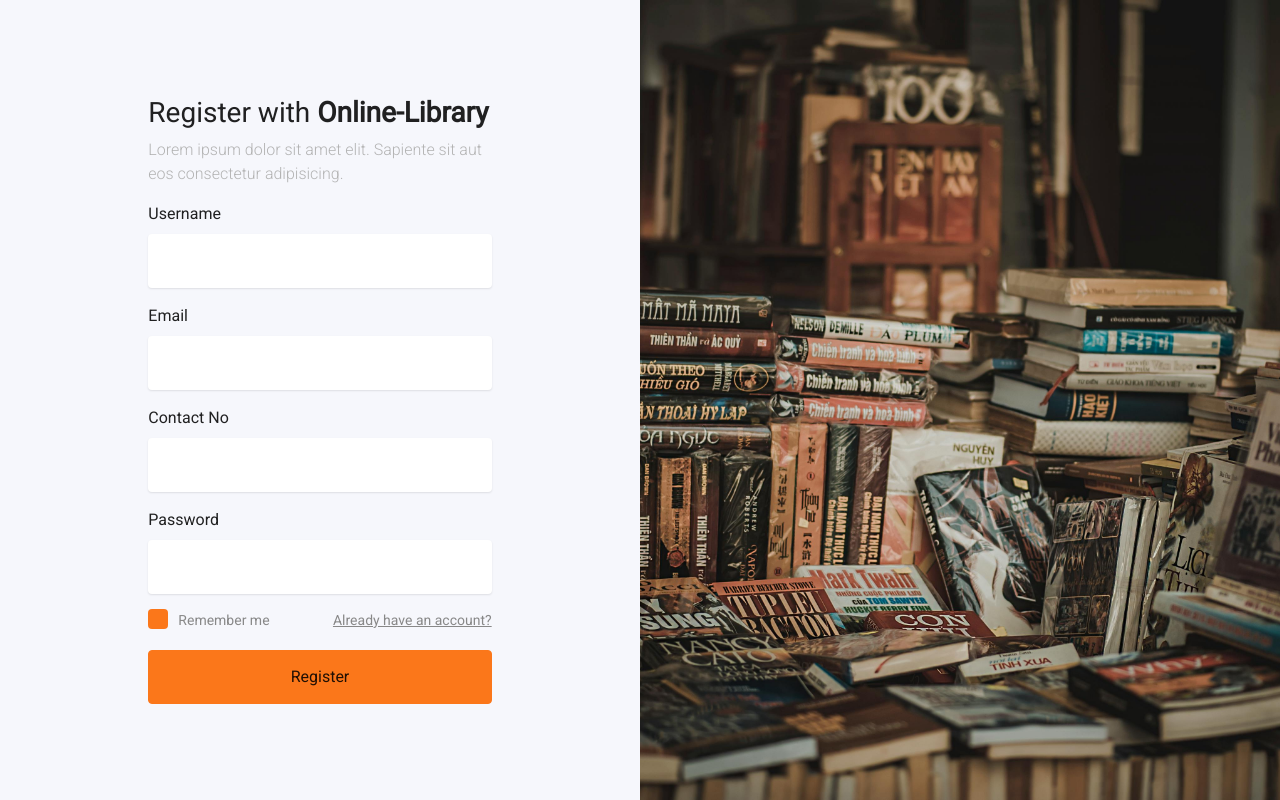
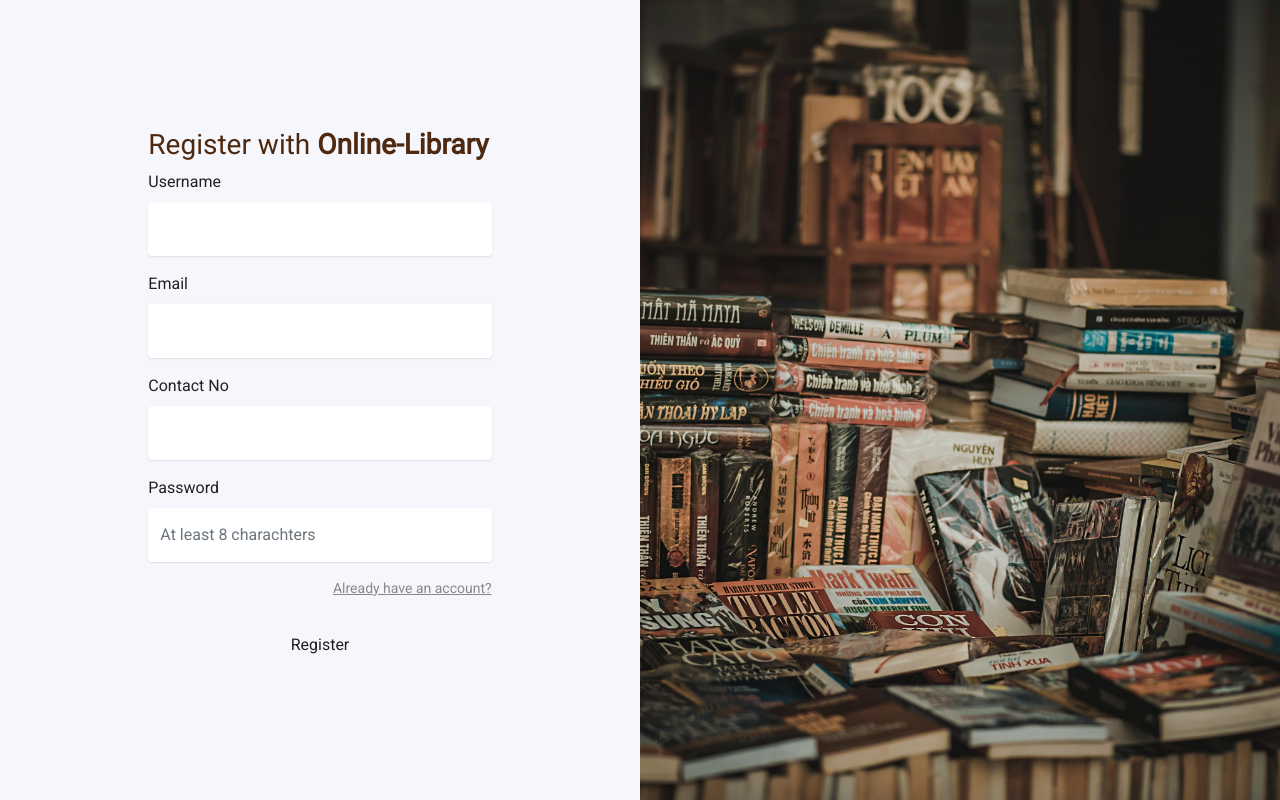
Before and after one commit to sathsaraaluthge2001/online-library, a Vue app in the folder frontend/: page /register in a window 1280 px wide. Built offline with nearby package versions, Linux system fonts and the light colour scheme.

Commit message:
doing some interface changes

```diff
--- a/frontend/index.html
+++ b/frontend/index.html
@@ -6,7 +6,7 @@
   <link rel="icon" href="/favicon.ico" />
   <meta name="viewport" content="width=device-width, initial-scale=1.0" />
   <link rel="stylesheet" href="https://cdn.jsdelivr.net/npm/bootstrap@4.0.0/dist/css/bootstrap.min.css" integrity="sha384-Gn5384xqQ1aoWXA+058RXPxPg6fy4IWvTNh0E263XmFcJlSAwiGgFAW/dAiS6JXm" crossorigin="anonymous">
-  <title>Welcome to Vuetify 3</title>
+  <title>Online-Library</title>
   <link href="https://fonts.googleapis.com/css?family=Roboto:300,400&display=swap" rel="stylesheet">
 
   <link rel="stylesheet" href="src/css/style.css">
@@ -19,7 +19,7 @@
   <!-- Style -->
   <link rel="stylesheet" href="src/css/bootstrap.min.css">
 
-  <link rel="stylesheet" href="src/css/userprofile.css">
+
 </head>
 
 <body>
--- a/frontend/src/components/HomePage.vue
+++ b/frontend/src/components/HomePage.vue
@@ -5,7 +5,7 @@
       <h2 class="text-center mb-4" style="color: white;">Available Books</h2>
       <div class="input-group mb-4">
         <div class="input-group-prepend">
-          <button class="btn btn-outline-secondary dropdown-toggle" type="button" id="dropdownMenuButton" data-toggle="dropdown" aria-haspopup="true" aria-expanded="false">
+          <button class="btn dropdown-toggle drp " type="button" id="dropdownMenuButton" data-toggle="dropdown" aria-haspopup="true" aria-expanded="false">
             Search By
           </button>
           <div class="dropdown-menu" aria-labelledby="dropdownMenuButton">
@@ -29,19 +29,19 @@
         <table class="table " style="color: whitesmoke;">
           <thead>
             <tr>
-              <th scope="col" class="bg-transparent">Book ID</th>
-              <th scope="col" class="bg-transparent">Title</th>
-              <th scope="col" class="bg-transparent">Description</th>
-              <th scope="col" class="bg-transparent">Type</th>
-              <th scope="col" class="bg-transparent">Price</th>
-              <th scope="col" class="bg-transparent">Action</th>
+              <th scope="col" class="ths">Book ID</th>
+              <th scope="col" class="ths">Title</th>
+              <th scope="col" class="ths">Description</th>
+              <th scope="col" class="ths">Type</th>
+              <th scope="col" class="ths">Price</th>
+              <th scope="col" class="ths">Action</th>
             </tr>
           </thead>
           <tbody>
             <tr v-if="books.length === 0">
               <td colspan="6" class="text-center">No books found.</td>
             </tr>
-            <tr class=".bg-transparent-white" v-else v-for="book in books" :key="book.bookid">
+            <tr class="blur-container" v-else v-for="book in books" :key="book.bookid">
               <th scope="row" class="bg-transparent">{{ book.bookid }}</th>
               <td>{{ book.title }}</td>
               <td>{{ book.description }}</td>
@@ -205,11 +205,24 @@ export default {
 }
 
 .btn-success {
-  background-color: #28a745;
-  border-color: #28a745;
+  background-color: #4e290f;
+  border-color: #fafafa;
 }
 
 .alert {
   margin-top: 20px;
 }
+
+.blur-container {
+            backdrop-filter: blur(3px);
+            background-color: rgba(36, 29, 29, 0.247);
+            padding: 20px;
+}
+
+.ths {
+  background-color: rgba(0, 0, 0, 0.2);
+  color: #2c2c2c;  }
+  .drp {
+  background-color: rgba(180, 157, 157, 0.9);
+  color: #fcfcfc;  }
 </style>
--- a/frontend/src/components/LoginPage.vue
+++ b/frontend/src/components/LoginPage.vue
@@ -5,16 +5,15 @@
       <div class="container">
         <div class="row align-items-center justify-content-center">
           <div class="col-md-7">
-            <h3>Login to <strong>Online-Library</strong></h3>
-            <p class="mb-4">Lorem ipsum dolor sit amet elit. Sapiente sit aut eos consectetur adipisicing.</p>
+            <h3 class="fontcolor">Login to <strong>Online-Library</strong></h3>
             <form @submit.prevent="login">
               <div class="form-group first">
                 <label for="username">Email</label>
-                <input type="text" class="form-control" placeholder="your-email@gmail.com" v-model="email" id="username">
+                <input type="text" class="form-control"  v-model="email" id="username" required>
               </div>
               <div class="form-group last mb-3">
                 <label for="password">Password</label>
-                <input type="password" class="form-control" placeholder="Your Password" v-model="password" id="password">
+                <input type="password" class="form-control"  v-model="password" id="password" required>
               </div>
               <div class="d-flex mb-5 align-items-center">
                 <label class="control control--checkbox mb-0">
@@ -24,7 +23,7 @@
                 </label>
                 <span class="ml-auto"><a href="/register" class="forgot-pass">Do not have account?</a></span>
               </div>
-              <input type="submit" value="Log In" class="btn btn-block btn-primary">
+              <input type="submit" value="Log In" class="btn btn-block btn-dark-brown">
             </form>
           </div>
         </div>
@@ -83,3 +82,20 @@ export default {
   }
 };
 </script>
+
+<style>
+        .btn-dark-brown {
+            background-color: #4e290f;
+            border-color: #4e290f;
+            color: white;
+            font-weight: 800;
+        }
+        .btn-dark-brown:hover {
+            background-color: #A0522D;
+            border-color: #A0522D;
+        }
+
+        .fontcolor{
+          color: #4e290f;
+        }
+ </style>
--- a/frontend/src/components/NavBar.vue
+++ b/frontend/src/components/NavBar.vue
@@ -1,14 +1,14 @@
 <template>
     <nav class="navbar navbar-expand-lg navbar-light bg-light">
     <div class="container-fluid">
-        <a class="navbar-brand" style="color: #28a745; font-weight: 1000;" href="#">Online-Library</a>
+        <a class="navbar-brand" style="color: #4e290f; font-weight: 1000;" href="#">Online-Library</a>
         <button class="navbar-toggler" type="button" data-bs-toggle="collapse" data-bs-target="#navbarNav" aria-controls="navbarNav" aria-expanded="false" aria-label="Toggle navigation">
             <span class="navbar-toggler-icon"></span>
         </button>
         <div class="collapse navbar-collapse" id="navbarNav">
             <ul class="navbar-nav ms-auto">
                 <li class="nav-item">
-                    <a class="nav-link" href="/home" style="color: #28a745; font-weight: 1000;">Book Store</a>
+                    <a class="nav-link" href="/home" style="color: #4e290f; font-weight: 1000;">Book Store</a>
                 </li>
                 <li class="nav-item">
                     <a class="nav-link" href="/userpro"><img src="https://st3.depositphotos.com/15648834/17930/v/600/depositphotos_179308454-stock-illustration-unknown-person-silhouette-glasses-profile.jpg" alt="Profile" class="rounded-circle" width="30" height="30"></a>
--- a/frontend/src/components/RegisterPage.vue
+++ b/frontend/src/components/RegisterPage.vue
@@ -5,8 +5,7 @@
             <div class="container">
                 <div class="row align-items-center justify-content-center">
                     <div class="col-md-7">
-                        <h3>Register with <strong>Online-Library</strong></h3>
-                        <p class="mb-4">Lorem ipsum dolor sit amet elit. Sapiente sit aut eos consectetur adipisicing.</p>
+                        <h3 class="fontcolor">Register with <strong>Online-Library</strong></h3>
                         <form @submit.prevent="register">
                             <div v-if="errorMessage" class="alert alert-danger">{{ errorMessage }}</div>
                             <div class="form-group first">
@@ -23,17 +22,13 @@
                             </div>
                             <div class="form-group last mb-3">
                                 <label for="password">Password</label>
-                                <input type="password" class="form-control" id="password" v-model="password" required>
+                                <input type="password" class="form-control" id="password" placeholder="At least 8 charachters" v-model="password" required>
                             </div>
                             <div class="d-flex mb-5 align-items-center">
-                                <label class="control control--checkbox mb-0">
-                                    <span class="caption">Remember me</span>
-                                    <input type="checkbox" checked="checked"/>
-                                    <div class="control__indicator"></div>
-                                </label>
+
                                 <span class="ml-auto"><a href="/" class="forgot-pass">Already have an account?</a></span>
                             </div>
-                            <input type="submit" value="Register" class="btn btn-block btn-primary">
+                            <input type="submit" value="Register" class="btn btn-block btn-dark-brown ">
                         </form>
                     </div>
                 </div>
@@ -94,8 +89,22 @@ export default {
 };
 </script>
 
-<style scoped>
+<style >
 .alert {
     margin-bottom: 1rem;
 }
+.btn-dark-brown {
+            background-color: #4e290f;
+            border-color: #4e290f;
+            color: white;
+            font-weight: 800;
+        }
+        .btn-dark-brown:hover {
+            background-color: #A0522D;
+            border-color: #A0522D;
+        }
+
+        .fontcolor{
+          color: #4e290f;
+        }
 </style>
--- a/frontend/src/components/UserProfile.vue
+++ b/frontend/src/components/UserProfile.vue
@@ -129,4 +129,8 @@ export default {
 .shadow-sm {
   box-shadow: 0 0.125rem 0.25rem rgba(0, 0, 0, 0.075) !important;
 }
+.btn-success {
+  background-color: #4e290f;
+  border-color: #ffffff;
+}
 </style>
```
